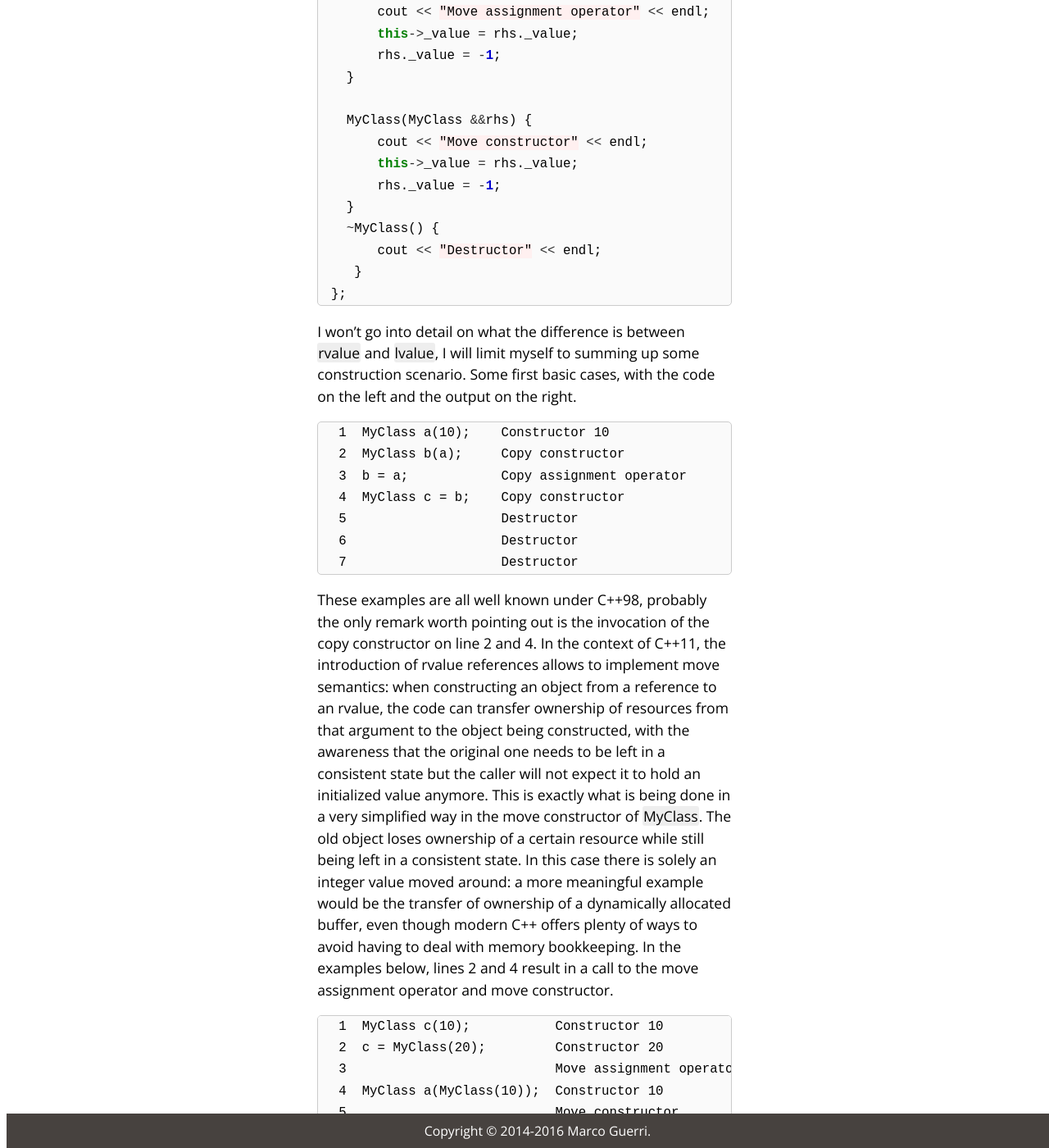
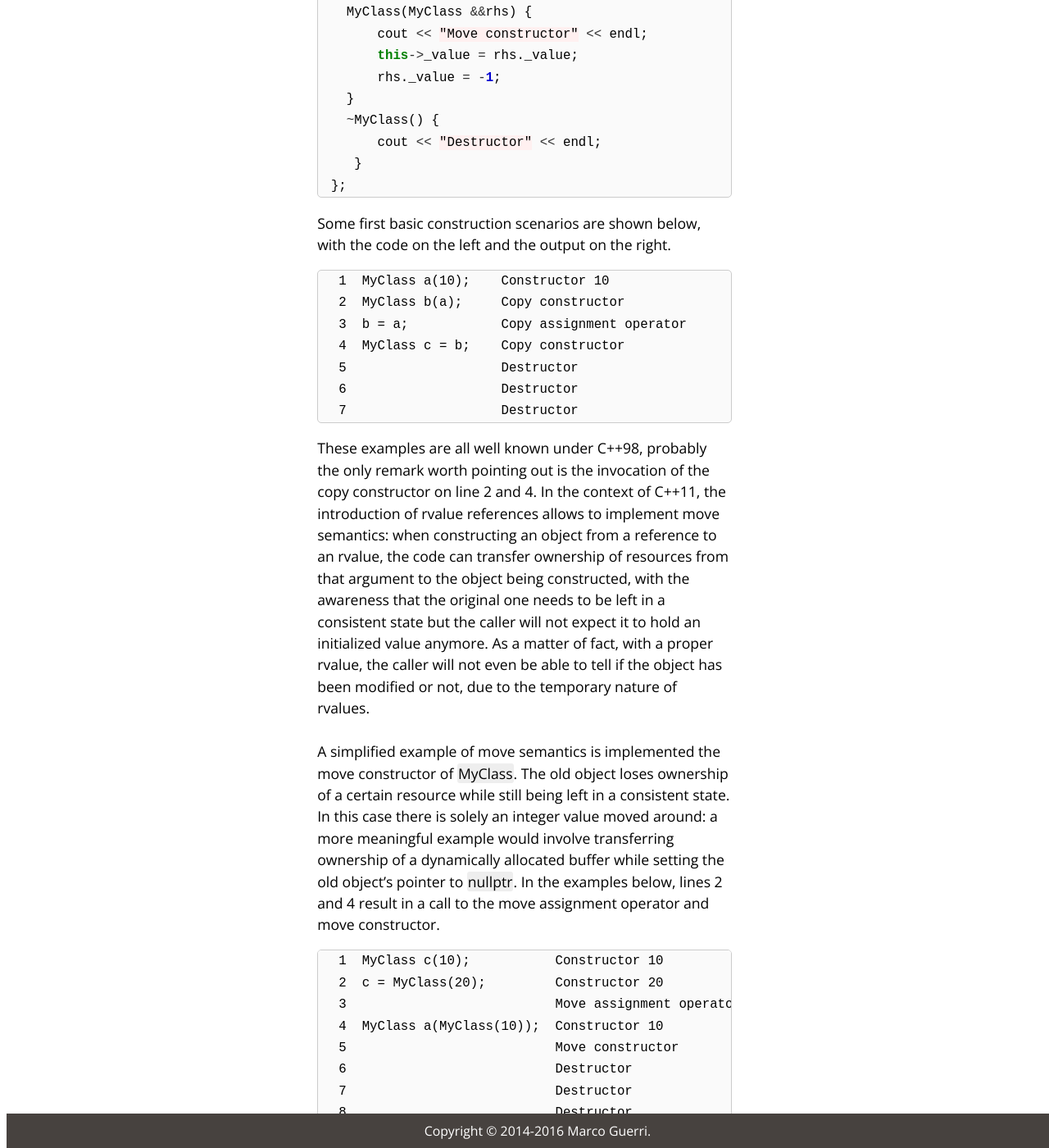
Before and after one commit to marcoguerri/marcoguerri.github.io, a Jekyll site: the page built from _posts/2016-11-26-move-semantics-rvalue-reference.markdown, in a window 1280 px wide and 1400 px high, scrolled down 1226 px. Shown: the whole window at 82% size. Built offline with Jekyll 4.4.1, drawn with Linux system fonts in a browser that asks for light colours; some of the changed text lies outside the part shown.

Commit message:
Moved forward with C++ post

````diff
--- a/_posts/2016-11-26-move-semantics-rvalue-reference.markdown
+++ b/_posts/2016-11-26-move-semantics-rvalue-reference.markdown
@@ -5,10 +5,10 @@ date:   2016-11-26 08:00:00
 published: yes
 categories: programming cpp
 pygments: true
-summary: "A collection of some notes on move semantics, rvalue reference, universal
-reference and forwarding. Just to consolidate some knowledge that I don't get
-to apply on daily basis and, as a consequence, tends to fade out a bit in the long
-run. "
+summary: "A collection of some notes on move semantics, rvalue reference, type
+deduction and forwarding, just to consolidate some knowledge on C++11/14. The content
+of this post is mostly a re-elaboration of the information provided by
+Scott Meyer's \"Effective Modern C++\""
 
 ---
 
@@ -26,28 +26,23 @@ public:
   MyClass() {
     cout << "Default constructor " << endl;
   }
-
   MyClass(int value) {
     cout << "Constructor " << value <<  endl;
     this->_value = value;
   }
-
   MyClass(MyClass &rhs) {
      cout << "Copy constructor" << endl;
      this->_value = rhs._value;
   }
-
   MyClass& operator=(MyClass &rhs) {
       cout << "Copy assignment operator" << endl;
       this->_value = rhs._value;
   }
-
   MyClass& operator=(MyClass &&rhs) {
       cout << "Move assignment operator" << endl;
       this->_value = rhs._value;
       rhs._value = -1;
   }
-
   MyClass(MyClass &&rhs) {
       cout << "Move constructor" << endl;
       this->_value = rhs._value;
@@ -59,9 +54,8 @@ public:
 };
 ```
 
-I won't go into detail on what the difference is between *rvalue* and *lvalue*,
-I will limit myself to summing up some construction scenario. Some first basic
-cases, with the code on the left and the output on the right.
+Some first basic construction scenarios are shown below, with the code on the
+left and the output on the right.
 
 ```
  1  MyClass a(10);    Constructor 10
@@ -77,15 +71,19 @@ out is the invocation of the copy constructor on line 2 and 4.
 In the context of C++11, the introduction of rvalue references allows to implement
 move semantics: when constructing an object from a reference to an rvalue, the code
 can transfer ownership of resources from that argument to the object being constructed,
-with the awareness that the original one needs to be left in a consistent state but the caller
-will not expect it to hold an initialized value anymore. This
-is exactly what is being done in a very simplified way in the move constructor
+with the awareness that the original one needs to be left in a consistent state but
+the caller will not expect it to hold an initialized value anymore. As a matter
+of fact, with a proper rvalue, the caller will not even be able to tell if the object
+has been modified or not, due to the temporary nature of rvalues.
+\\
+\\
+A simplified example of move semantics is implemented the move constructor
 of *MyClass*. The old object loses ownership of a certain resource while still
-being left in a consistent state. In this case there is solely an integer value moved around:
-a more meaningful example would be the transfer of ownership of a dynamically allocated
-buffer, even though modern C++ offers plenty of ways to avoid having to deal with
-memory bookkeeping. In the examples below, lines 2 and 4 result
-in a call to the move assignment operator and move constructor.
+being left in a consistent state. In this case there is solely an integer value
+moved around: a more meaningful example would involve transferring ownership of a
+dynamically allocated buffer while setting the old object's pointer to *nullptr*.
+In the examples below, lines 2 and 4 result in a call to the move assignment
+operator and move constructor.
 
 ```
  1  MyClass c(10);           Constructor 10
@@ -103,8 +101,36 @@ One remark must be made concerning the creation on line 4: here a temporary
 object is created, which is again an rvalue and object *a* is move constructed from it.
 This is however not the default behaviour of gcc (version *4.9* in my case). The
 compiler, if not asked otherwise, optimizes away the creation of the temporary.
-To disable this behavior, the *-fno-elide-constructors* flag must be used.
-The idea behind move semantics is to avoid the overhead of copy constructing an object
-when not strictly necessary.
+Something very similar happens with *RVO* (Return Value Optimization) and *NRVO*
+(Named return value optimization). *-fno-elide-constructors* will disable this behavior.
+
+Moving from lvalues: std::move and std::forward
+=======
+Sometimes it might be necessary to treat *lvalues* as *rvalues*, thus allowing the
+function being invoked to move from a specific argument. *std::move* does exactly this,
+by returning an *rvalue reference* to its argument, which
+will eventually bind to functions accepting *rvalues* like a move constructor (unless
+there is a *const* qualifier involved at some point). As *std::move*, *std::forward*
+is also responsible for casting the argument to an rvalue, but it does so
+only if certain conditions are met. The first and foremost scenario where
+*std::forward* comes to play is function templates which take universal references
+as arguments.
+
+
+Universal references and type deduction
+=======
+In C++98, type deduction is used only for function templates (not even for class
+templates, as I will show later). The usual signature of a function template is
+the following:
+
+```c++
+template <typename T> void func(ParamType arg)
+{
+    [...]
+}
+```
+As templating is a sort of static dispatch at compile time, when invoking *func*
+the compiler will deduce T and the actual type of arg, regardless of what
+ParamType says.
 
 [Work in progress...]
````
